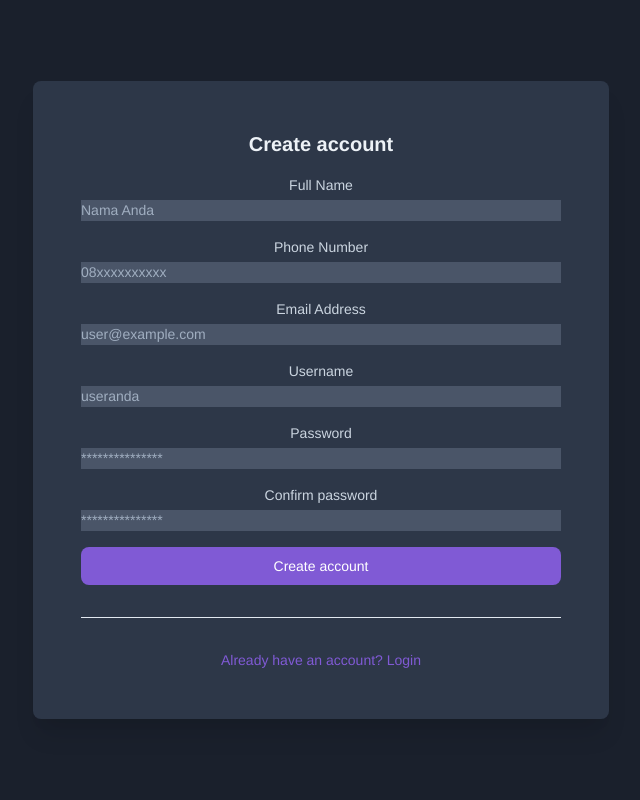
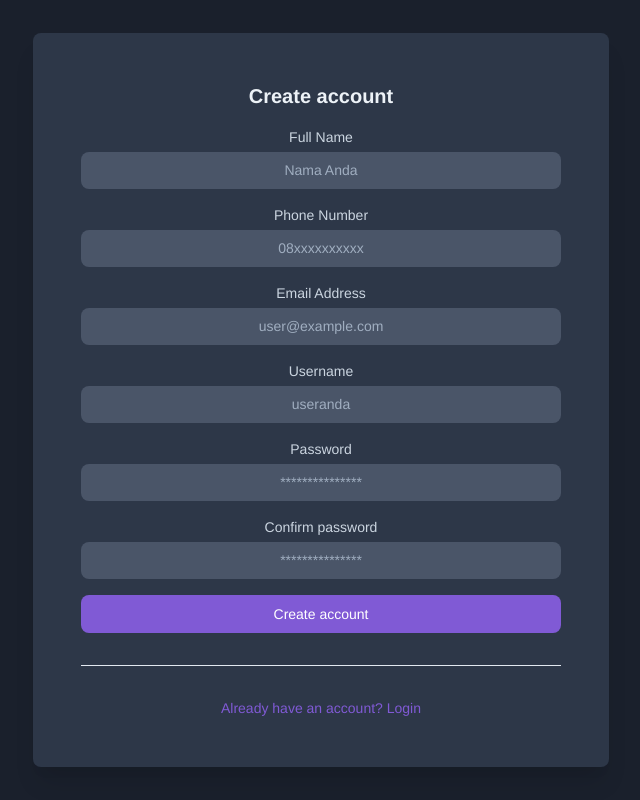
Before and after one commit to musfirotus/wms-fe, a Vue app: page /register in a window 1280 px wide. Shown: the whole page, without its empty margins (319-959 px from the left). Built offline with nearby package versions, Linux system fonts and the light colour scheme.

Commit message:
merapikan form login register

```diff
--- a/src/components/Auth/LoginComponent.vue
+++ b/src/components/Auth/LoginComponent.vue
@@ -22,7 +22,7 @@
                   Username
                 </label>
                 <input
-                  class="block w-full mt-1 text-sm border-gray-600 bg-gray-700 focus:border-purple-400 focus:outline-none focus:shadow-outline-purple text-gray-300 focus:shadow-outline-gray form-input"
+                  class="block w-full p-2 rounded-lg text-center mt-1 text-sm border-gray-600 bg-gray-700 focus:border-purple-400 focus:outline-none focus:shadow-outline-purple text-gray-300 focus:shadow-outline-gray form-input"
                   id="username"
                   type="text"
                   placeholder="useranda"
@@ -37,7 +37,7 @@
                   Password
                 </label>
                 <input
-                  class="block w-full mt-1 text-sm border-gray-600 bg-gray-700 focus:border-purple-400 focus:outline-none focus:shadow-outline-purple text-gray-300 focus:shadow-outline-gray form-input"
+                  class="block w-full p-2 rounded-lg text-center mt-1 text-sm border-gray-600 bg-gray-700 focus:border-purple-400 focus:outline-none focus:shadow-outline-purple text-gray-300 focus:shadow-outline-gray form-input"
                   id="password"
                   v-model="password"
                   placeholder="***************"
--- a/src/components/Auth/RegisterComponent.vue
+++ b/src/components/Auth/RegisterComponent.vue
@@ -27,7 +27,7 @@
                                 Full Name
                             </label>
                             <input
-                                class="block w-full mt-1 text-sm border-gray-600 bg-gray-700 focus:border-purple-400 focus:outline-none focus:shadow-outline-purple text-gray-300 focus:shadow-outline-gray form-input"
+                                class="block w-full p-2 rounded-lg text-center mt-1 text-sm border-gray-600 bg-gray-700 focus:border-purple-400 focus:outline-none focus:shadow-outline-purple text-gray-300 focus:shadow-outline-gray form-input"
                                 placeholder="Nama Anda"
                                 id="full_name"
                                 type="text"
@@ -42,7 +42,7 @@
                                 Phone Number
                             </label>
                             <input
-                                class="block w-full mt-1 text-sm border-gray-600 bg-gray-700 focus:border-purple-400 focus:outline-none focus:shadow-outline-purple text-gray-300 focus:shadow-outline-gray form-input"
+                                class="block p-2 rounded-lg text-center w-full mt-1 text-sm border-gray-600 bg-gray-700 focus:border-purple-400 focus:outline-none focus:shadow-outline-purple text-gray-300 focus:shadow-outline-gray form-input"
                                 placeholder="08xxxxxxxxxx"
                                 id="phone_number"
                                 type="text"
@@ -57,7 +57,7 @@
                                 Email Address
                             </label>
                             <input
-                                class="block w-full mt-1 text-sm border-gray-600 bg-gray-700 focus:border-purple-400 focus:outline-none focus:shadow-outline-purple text-gray-300 focus:shadow-outline-gray form-input"
+                                class="block p-2 rounded-lg text-center w-full mt-1 text-sm border-gray-600 bg-gray-700 focus:border-purple-400 focus:outline-none focus:shadow-outline-purple text-gray-300 focus:shadow-outline-gray form-input"
                                 placeholder="user@example.com"
                                 id="email"
                                 type="email"
@@ -72,7 +72,7 @@
                                 Username
                             </label>
                             <input
-                                class="block w-full mt-1 text-sm border-gray-600 bg-gray-700 focus:border-purple-400 focus:outline-none focus:shadow-outline-purple text-gray-300 focus:shadow-outline-gray form-input"
+                                class="block w-full p-2 rounded-lg text-center mt-1 text-sm border-gray-600 bg-gray-700 focus:border-purple-400 focus:outline-none focus:shadow-outline-purple text-gray-300 focus:shadow-outline-gray form-input"
                                 placeholder="useranda"
                                 id="username"
                                 type="text"
@@ -87,7 +87,7 @@
                                 Password
                             </label>
                             <input
-                                class="block w-full mt-1 text-sm border-gray-600 bg-gray-700 focus:border-purple-400 focus:outline-none focus:shadow-outline-purple text-gray-300 focus:shadow-outline-gray form-input"
+                                class="block w-full p-2 rounded-lg text-center mt-1 text-sm border-gray-600 bg-gray-700 focus:border-purple-400 focus:outline-none focus:shadow-outline-purple text-gray-300 focus:shadow-outline-gray form-input"
                                 placeholder="***************"
                                 id="password"
                                 type="password"
@@ -101,7 +101,7 @@
                                 Confirm password
                             </label>
                             <input
-                                class="block w-full mt-1 text-sm border-gray-600 bg-gray-700 focus:border-purple-400 focus:outline-none focus:shadow-outline-purple text-gray-300 focus:shadow-outline-gray form-input"
+                                class="block w-full p-2 rounded-lg text-center mt-1 text-sm border-gray-600 bg-gray-700 focus:border-purple-400 focus:outline-none focus:shadow-outline-purple text-gray-300 focus:shadow-outline-gray form-input"
                                 placeholder="***************"
                                 id="confirm"
                                 type="password"
```
